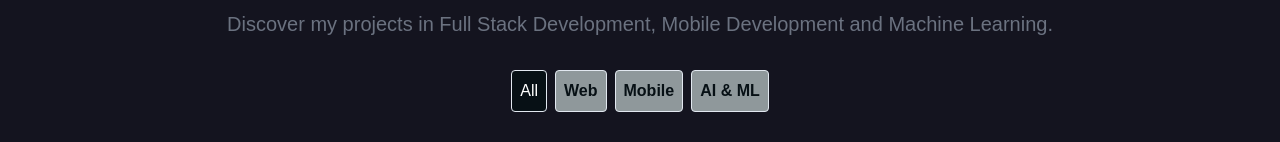
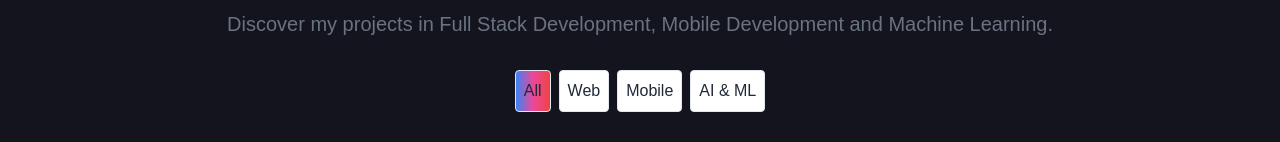
Before and after one commit to DharshanSR/Personal-Portfolio, a Next.js app: page /projects in a window 1280 px wide. Shown: the part 134-276 px from the top of the page. Built offline with nearby package versions, Linux system fonts and the light colour scheme.

Commit message:
add the new style for this fillter button

```diff
--- a/src/components/ProjectFilter.tsx
+++ b/src/components/ProjectFilter.tsx
@@ -17,9 +17,9 @@ const ProjectFilter = ({ categories, onFilterChange }: FilterProps) => {
     return (
         <motion.div
             className="mb-8"
-            initial={{ opacity: 0 }}
-            animate={{ opacity: 1 }}
-            transition={{ duration: 0.5 }}
+            initial={{opacity: 0}}
+            animate={{opacity: 1}}
+            transition={{duration: 0.5}}
         >
             <motion.div className="flex flex-wrap gap-2 items-center justify-center">
                 {categories.map((category) => (
@@ -27,20 +27,20 @@ const ProjectFilter = ({ categories, onFilterChange }: FilterProps) => {
                         key={category}
                         onClick={() => handleChange(category)}
                         className={`p-2 border rounded transition-colors duration-300
-                            ${selectedCategory === category ? 'bg-[#071015] text-white' : 'bg-[#8f989b] text-[#071015] font-bold'}
-                            hover:bg-[#6e6663] hover:text-white
-                        `}
-                        whileHover={{ scale: 1.05 }}
-                        whileTap={{ scale: 0.95 }}
-                        initial={{ opacity: 0, y: 20 }}
-                        animate={{ opacity: 1, y: 0 }}
-                        transition={{ duration: 0.3 }}
+                    ${selectedCategory === category ? 'bg-gradient-to-r from-blue-500 via-pink-500 to-red-500' : 'bg-white'}
+                    text-gray-800 hover:text-white hover:bg-blue-600`}
+                        whileHover={{scale: 1.05}}
+                        whileTap={{scale: 0.95}}
+                        initial={{opacity: 0, y: 20}}
+                        animate={{opacity: 1, y: 0}}
+                        transition={{duration: 0.3}}
                     >
                         {category}
                     </motion.button>
                 ))}
             </motion.div>
         </motion.div>
+
     );
 };
 
```
